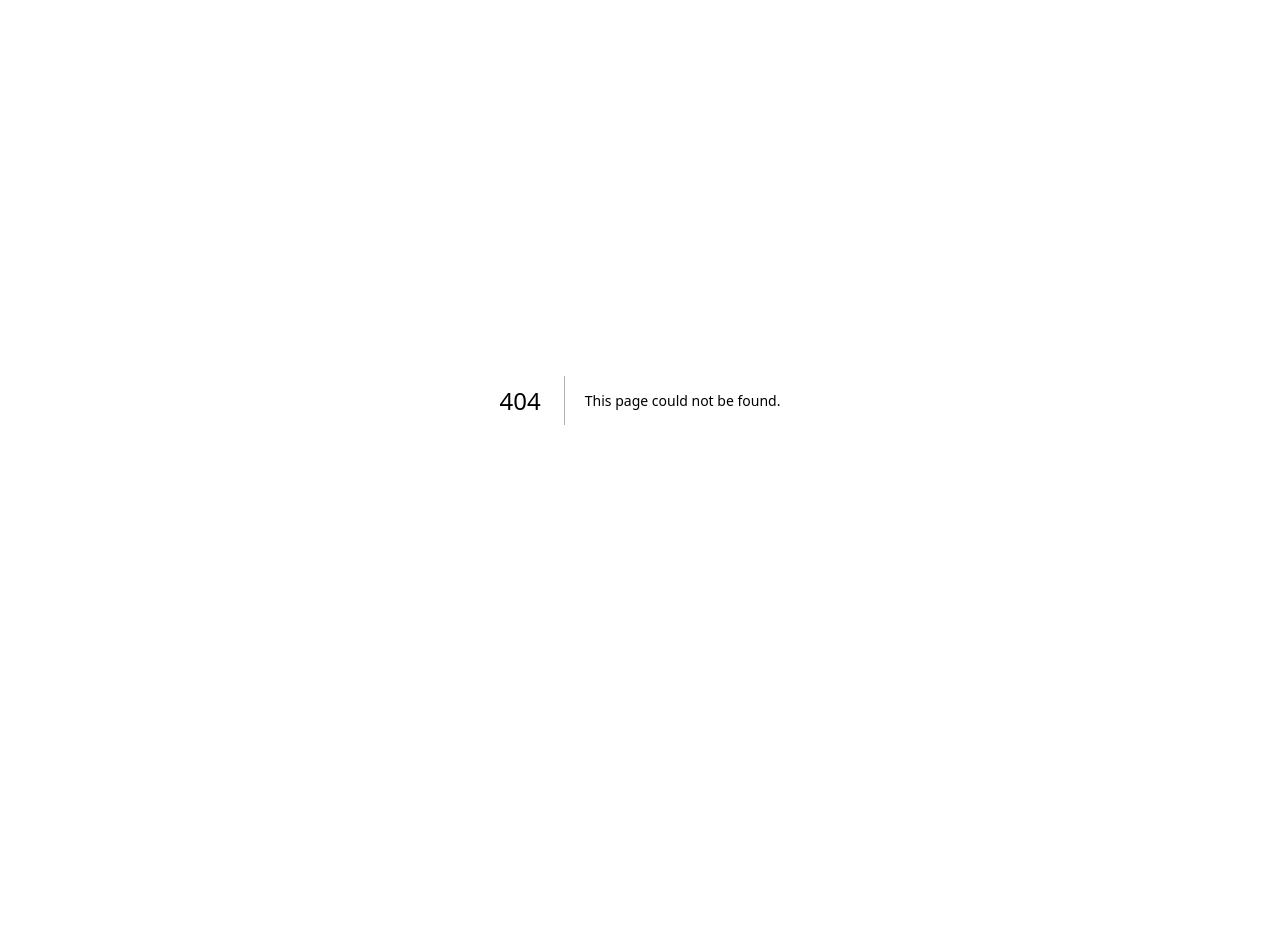
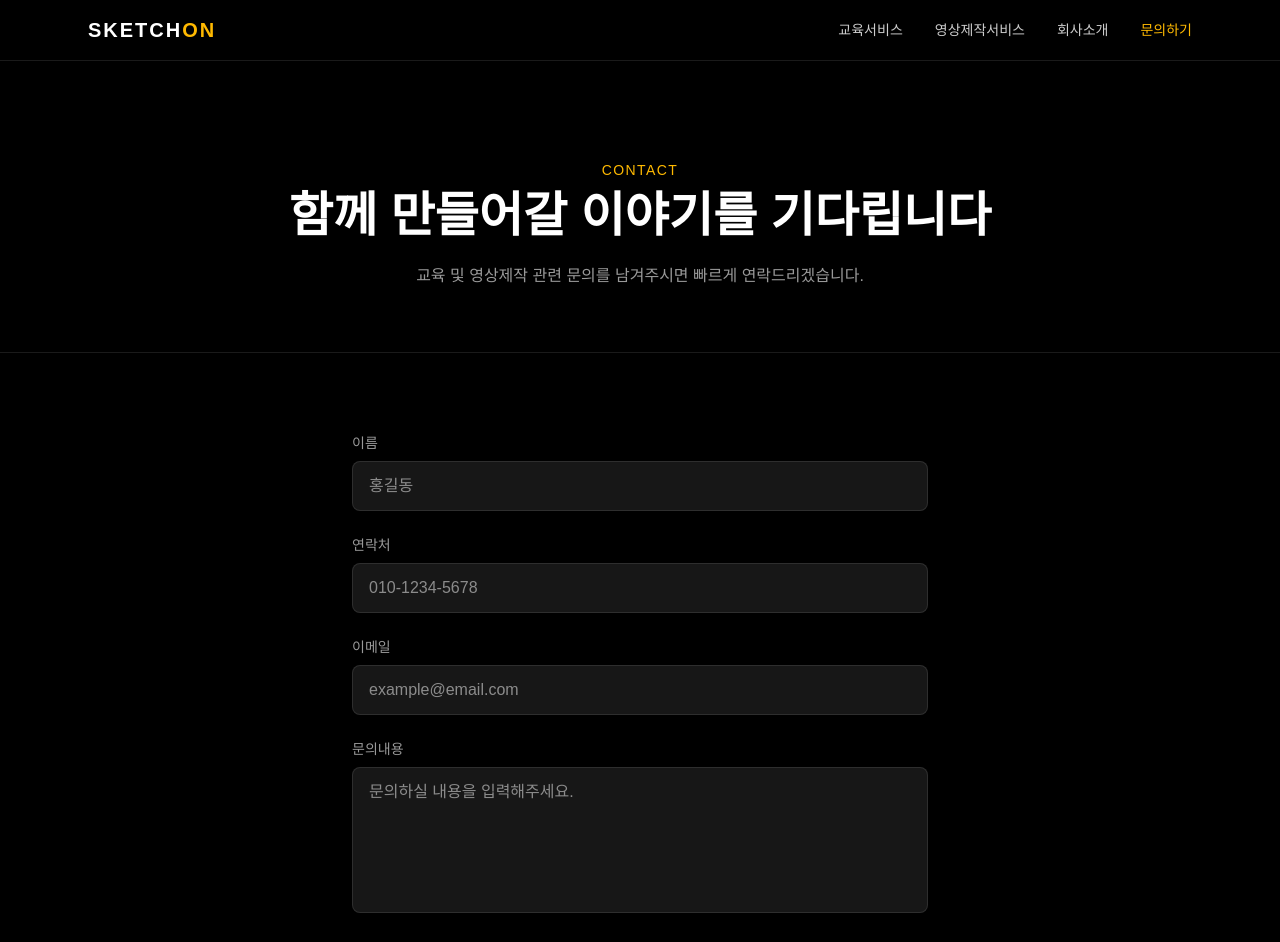
Before and after one commit to onterview-hub/company-website, a Next.js app: page /contact in a window 1280 px wide. Before the commit this address had no page. Shown: the top 942 px of the page. Before the commit the page ends 800 px from the top, so only its background shows below. Built offline with nearby package versions, Linux system fonts and the light colour scheme; no server answers.

Commit message:
문의하기 폼 Supabase 연동 완료

```diff
--- /dev/null
+++ b/app/contact/page.tsx
@@ -0,0 +1,179 @@
+"use client";
+
+import { useState } from "react";
+import Link from "next/link";
+import { supabase } from "@/lib/supabaseClient";
+
+export default function ContactPage() {
+  const [form, setForm] = useState({
+    name: "",
+    phone: "",
+    email: "",
+    message: "",
+  });
+  const [status, setStatus] = useState<"idle" | "loading" | "success" | "error">(
+    "idle"
+  );
+
+  const handleChange = (
+    e: React.ChangeEvent<HTMLInputElement | HTMLTextAreaElement>
+  ) => {
+    setForm({ ...form, [e.target.name]: e.target.value });
+  };
+
+  const handleSubmit = async (e: React.FormEvent) => {
+    e.preventDefault();
+    setStatus("loading");
+
+    const { error } = await supabase.from("inquiries").insert([
+      {
+        name: form.name,
+        phone: form.phone,
+        email: form.email,
+        message: form.message,
+      },
+    ]);
+
+    if (error) {
+      console.error(error);
+      setStatus("error");
+    } else {
+      setStatus("success");
+      setForm({ name: "", phone: "", email: "", message: "" });
+    }
+  };
+
+  return (
+    <main className="bg-black text-white min-h-screen">
+      {/* 상단 네비게이션 */}
+      <header className="fixed top-0 left-0 w-full z-50 bg-black/70 backdrop-blur-md border-b border-white/10">
+        <div className="max-w-6xl mx-auto flex items-center justify-between px-6 py-4">
+          <Link href="/" className="text-xl font-bold tracking-widest">
+            SKETCH<span className="text-amber-400">ON</span>
+          </Link>
+          <nav className="hidden md:flex gap-8 text-sm text-white/80">
+            <Link href="/education" className="hover:text-amber-400 transition">
+              교육서비스
+            </Link>
+            <Link href="/video" className="hover:text-amber-400 transition">
+              영상제작서비스
+            </Link>
+            <Link href="/about" className="hover:text-amber-400 transition">
+              회사소개
+            </Link>
+            <Link href="/contact" className="text-amber-400">
+              문의하기
+            </Link>
+          </nav>
+        </div>
+      </header>
+
+      {/* 헤더 영역 */}
+      <section className="pt-40 pb-16 px-6 text-center border-b border-white/10">
+        <p className="text-amber-400 text-sm tracking-widest mb-3">CONTACT</p>
+        <h1 className="text-3xl md:text-5xl font-bold mb-6">
+          함께 만들어갈 이야기를 기다립니다
+        </h1>
+        <p className="text-white/60 max-w-xl mx-auto">
+          교육 및 영상제작 관련 문의를 남겨주시면 빠르게 연락드리겠습니다.
+        </p>
+      </section>
+
+      {/* 폼 영역 */}
+      <section className="py-20 px-6">
+        <div className="max-w-xl mx-auto">
+          {status === "success" ? (
+            <div className="text-center border border-amber-400/40 rounded-2xl py-16 px-6">
+              <p className="text-amber-400 text-xl font-bold mb-3">
+                문의가 접수되었습니다
+              </p>
+              <p className="text-white/60">
+                빠른 시일 내에 담당자가 확인 후 연락드리겠습니다.
+              </p>
+            </div>
+          ) : (
+            <form onSubmit={handleSubmit} className="space-y-6">
+              <div>
+                <label className="block text-sm text-white/60 mb-2">
+                  이름
+                </label>
+                <input
+                  type="text"
+                  name="name"
+                  required
+                  value={form.name}
+                  onChange={handleChange}
+                  className="w-full bg-neutral-900 border border-white/10 rounded-lg px-4 py-3 focus:border-amber-400 focus:outline-none transition"
+                  placeholder="홍길동"
+                />
+              </div>
+
+              <div>
+                <label className="block text-sm text-white/60 mb-2">
+                  연락처
+                </label>
+                <input
+                  type="tel"
+                  name="phone"
+                  required
+                  value={form.phone}
+                  onChange={handleChange}
+                  className="w-full bg-neutral-900 border border-white/10 rounded-lg px-4 py-3 focus:border-amber-400 focus:outline-none transition"
+                  placeholder="010-1234-5678"
+                />
+              </div>
+
+              <div>
+                <label className="block text-sm text-white/60 mb-2">
+                  이메일
+                </label>
+                <input
+                  type="email"
+                  name="email"
+                  required
+                  value={form.email}
+                  onChange={handleChange}
+                  className="w-full bg-neutral-900 border border-white/10 rounded-lg px-4 py-3 focus:border-amber-400 focus:outline-none transition"
+                  placeholder="example@email.com"
+                />
+              </div>
+
+              <div>
+                <label className="block text-sm text-white/60 mb-2">
+                  문의내용
+                </label>
+                <textarea
+                  name="message"
+                  required
+                  rows={5}
+                  value={form.message}
+                  onChange={handleChange}
+                  className="w-full bg-neutral-900 border border-white/10 rounded-lg px-4 py-3 focus:border-amber-400 focus:outline-none transition resize-none"
+                  placeholder="문의하실 내용을 입력해주세요."
+                />
+              </div>
+
+              {status === "error" && (
+                <p className="text-red-400 text-sm">
+                  전송 중 오류가 발생했습니다. 잠시 후 다시 시도해주세요.
+                </p>
+              )}
+
+              <button
+                type="submit"
+                disabled={status === "loading"}
+                className="w-full py-4 bg-amber-400 text-black font-semibold rounded-full hover:bg-amber-300 transition disabled:opacity-50"
+              >
+                {status === "loading" ? "전송 중..." : "문의 보내기"}
+              </button>
+            </form>
+          )}
+        </div>
+      </section>
+
+      <footer className="py-8 px-6 border-t border-white/10 text-center text-white/40 text-sm">
+        © {new Date().getFullYear()} SKETCH ON. All rights reserved.
+      </footer>
+    </main>
+  );
+}
--- /dev/null
+++ b/lib/supabaseClient.ts
@@ -0,0 +1,6 @@
+import { createClient } from "@supabase/supabase-js";
+
+const supabaseUrl = process.env.NEXT_PUBLIC_SUPABASE_URL!;
+const supabaseAnonKey = process.env.NEXT_PUBLIC_SUPABASE_ANON_KEY!;
+
+export const supabase = createClient(supabaseUrl, supabaseAnonKey);
--- a/package.json
+++ b/package.json
@@ -9,6 +9,7 @@
     "lint": "eslint"
   },
   "dependencies": {
+    "@supabase/supabase-js": "^2.110.8",
     "next": "16.2.11",
     "react": "19.2.4",
     "react-dom": "19.2.4"
```
Also changed, not shown: 1 other file (tests, documents, lock files or other folders).
